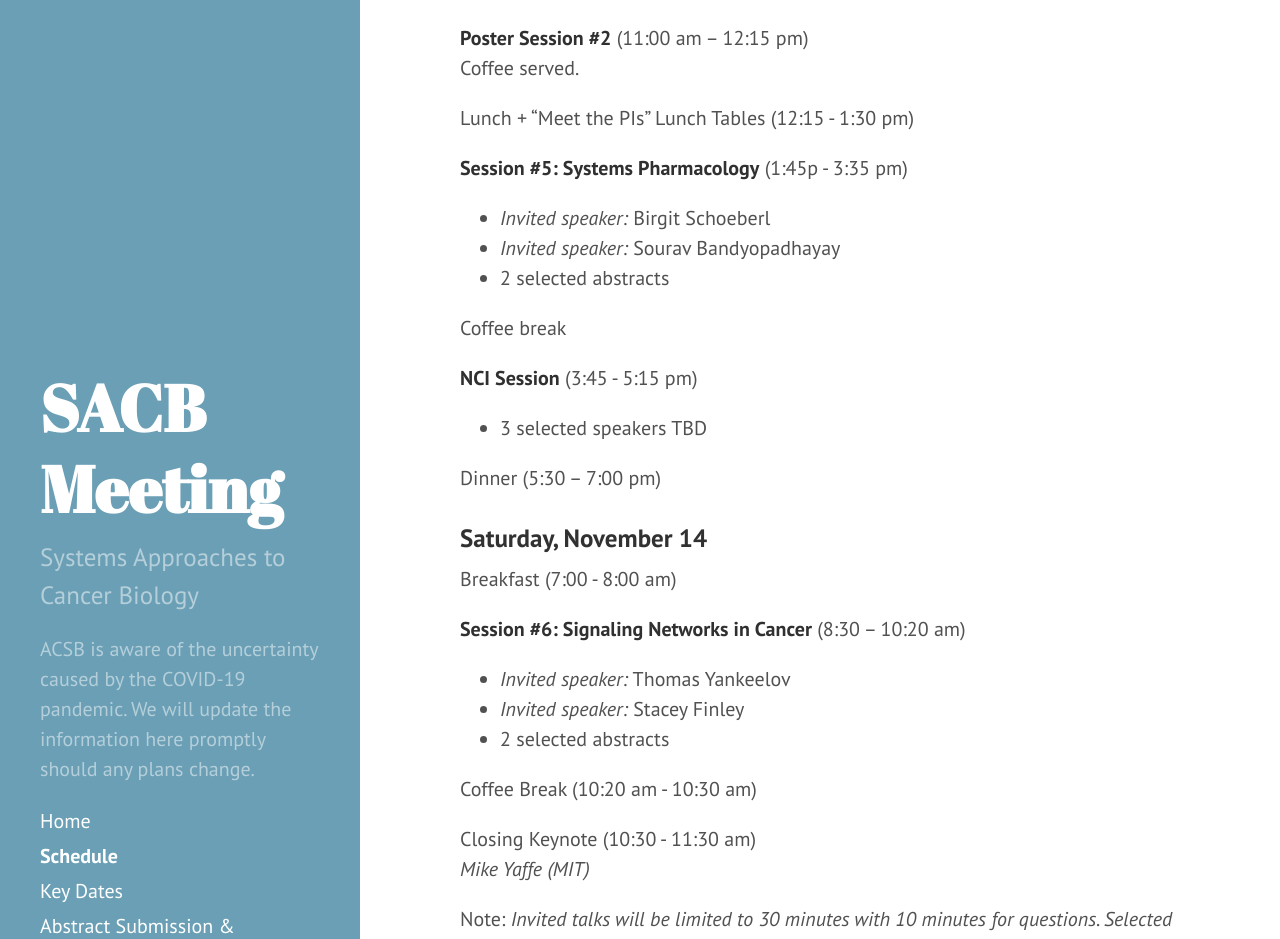
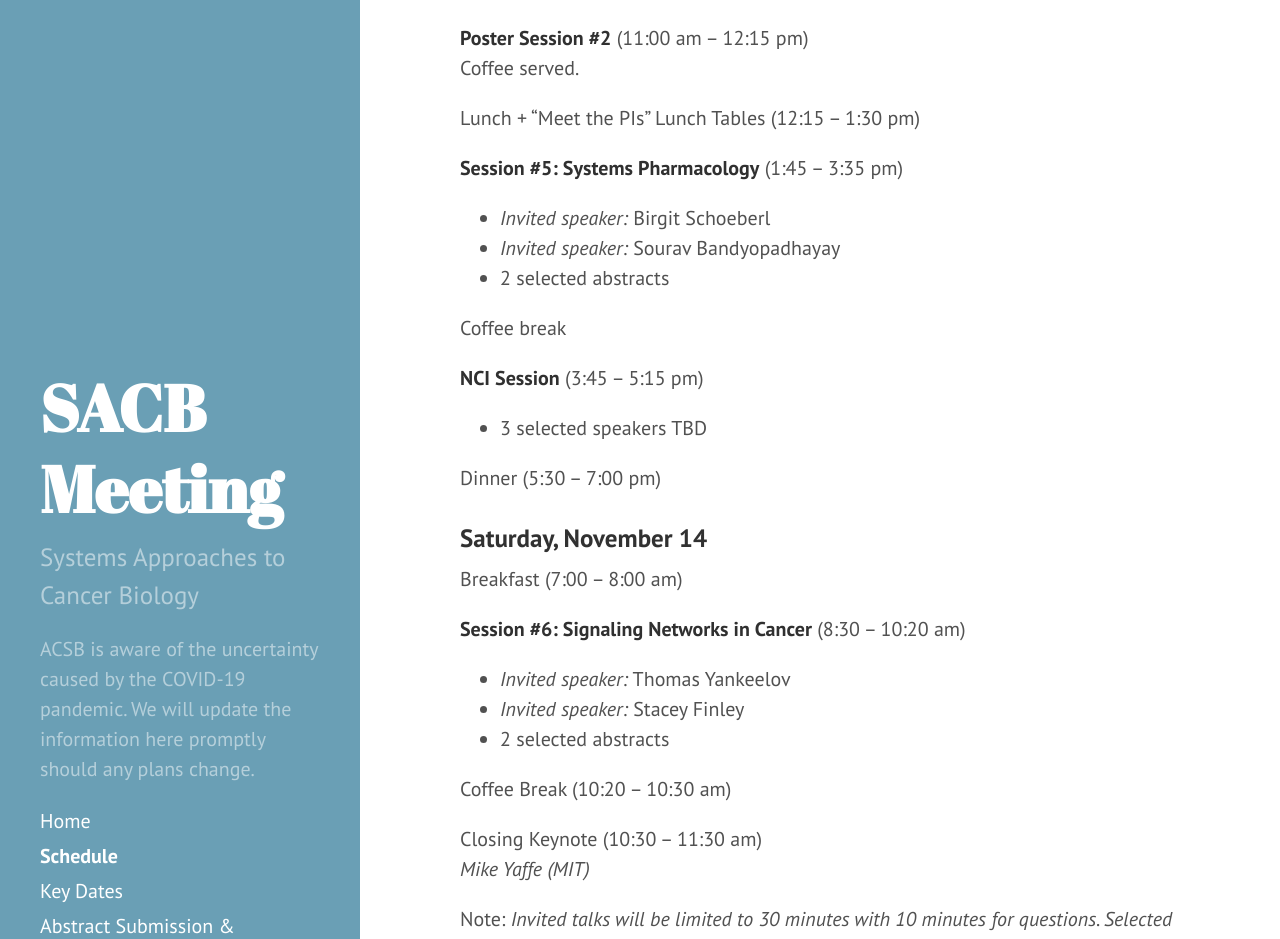
Before and after one commit to AECCSB/sacb-meeting, a Jekyll site: the page built from schedule.md, in a window 1280 px wide and 1400 px high, scrolled down 1485 px. Shown: the part 276-1215 px from the top of the window. Built offline with Jekyll 4.4.1, drawn with Linux system fonts in a browser that asks for light colours.

Commit message:
Update schedule.md

```diff
--- a/schedule.md
+++ b/schedule.md
@@ -66,23 +66,23 @@ AECCSB Business Meeting (7:15 – 8:15 am)
 **Poster Session #2** (11:00 am – 12:15 pm)
 Coffee served.
 
-Lunch + "Meet the PIs" Lunch Tables (12:15 - 1:30 pm)
+Lunch + "Meet the PIs" Lunch Tables (12:15 – 1:30 pm)
 
-**Session #5: Systems Pharmacology** (1:45p - 3:35 pm)
+**Session #5: Systems Pharmacology** (1:45 – 3:35 pm)
 - *Invited speaker:* Birgit Schoeberl
 - *Invited speaker:* Sourav Bandyopadhayay
 - 2 selected abstracts
 
 Coffee break
 
-**NCI Session** (3:45 - 5:15 pm)
+**NCI Session** (3:45 – 5:15 pm)
 - 3 selected speakers TBD
 
 Dinner (5:30 – 7:00 pm)
 
 ### Saturday, November 14
 
-Breakfast (7:00 - 8:00 am)
+Breakfast (7:00 – 8:00 am)
 
 **Session #6: Signaling Networks in Cancer** (8:30 – 10:20 am)
 
@@ -90,9 +90,9 @@ Breakfast (7:00 - 8:00 am)
 - *Invited speaker:* Stacey Finley
 - 2 selected abstracts
 
-Coffee Break (10:20 am - 10:30 am)
+Coffee Break (10:20 – 10:30 am)
 
-Closing Keynote (10:30 - 11:30 am)
+Closing Keynote (10:30 – 11:30 am)
 *Mike Yaffe (MIT)*
 
 Note: *Invited talks will be limited to 30 minutes with 10 minutes for questions. Selected talks will be limited to 12 minutes with 3 minutes for questions.*
```
